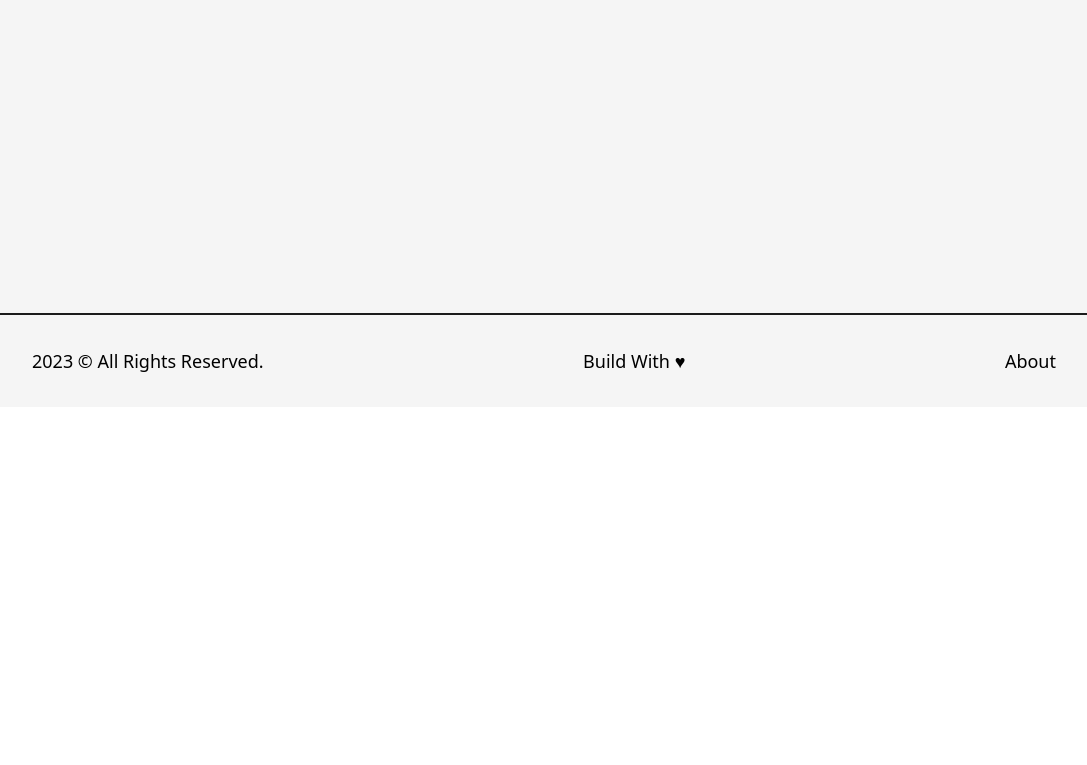
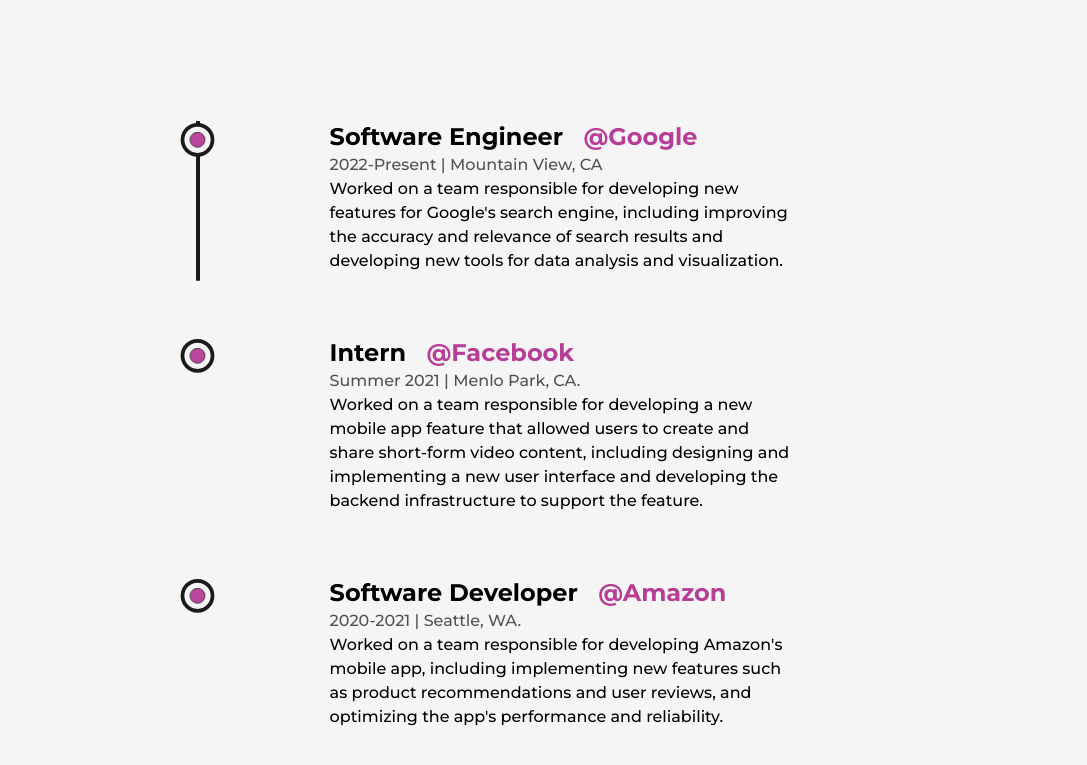
Before and after one commit to karimosman181/learn-nextjs, a Next.js app: page /about in a window 1280 px wide. Shown: the part 2443-3208 px from the top of the page, without its empty margins (96-1183 px from the left). Before the commit the page ends 2850 px from the top, so only its background shows below. Built offline with nearby package versions, Linux system fonts and the light colour scheme.

Commit message:
about page changes

```diff
--- /dev/null
+++ b/src/components/Education.js
@@ -0,0 +1,5 @@
+import React from "react";
+
+const Education = () => {};
+
+export default Education;
--- a/src/components/Experience.js
+++ b/src/components/Experience.js
@@ -1,29 +1,80 @@
-import React from "react";
+import React, { useRef } from "react";
+import { motion, useScroll } from "framer-motion";
+import Lilicon from "./Lilcon";
 
 const Details = ({ position, company, time, address, work }) => {
+  const ref = useRef(null);
   return (
-    <li>
-      <div>
-        <h3>
-          {position} &nbsp; @{company}
+    <li
+      ref={ref}
+      className="my-8 first:mt-0 last:mb-0 w-[60%] mx-auto flex flex-col items-center justify-betwee"
+    >
+      <Lilicon reference={ref} />
+      <motion.div
+        initial={{ y: 50 }}
+        whileInView={{ y: 0 }}
+        transition={{ duration: 0.5, type: "spring" }}
+      >
+        <h3 className="capitalize font-bold text-2xl">
+          {position} &nbsp;{" "}
+          <span className=" text-primary capitalize"> @{company} </span>
         </h3>
-        <span>
+        <span className=" capitalize font-medium text-dark/75">
           {time} | {address}
         </span>
-        <p>{work}</p>
-      </div>
+        <p className=" font-medium w-full">{work}</p>
+      </motion.div>
     </li>
   );
 };
 
 const Experience = () => {
+  const ref = useRef(null);
+  const { scrollYProgress } = useScroll({
+    target: ref,
+    offset: ["start end", "center start"],
+  });
+
   return (
     <div className="my-64">
       <h2 className="font-bold text-8xl mb-32 w-full text-center">
         Experience
       </h2>
 
-      <div className=""></div>
+      <div ref={ref} className="w-[75%] mx-auto relative">
+        <motion.div
+          style={{ scaleY: scrollYProgress }}
+          className=" absolute left-9 top-0 w-[4px] h-full bg-dark origin-top"
+        />
+        <ul className=" w-full flex flex-col items-start justify-between ml-4">
+          <Details
+            position="Software Engineer"
+            company="Google"
+            time="2022-Present"
+            address="Mountain View, CA"
+            work="Worked on a team responsible for developing new features for Google's
+search engine, including improving the accuracy and relevance of search results and
+developing new tools for data analysis and visualization."
+          />
+          <Details
+            position="Intern"
+            company="Facebook"
+            time="Summer 2021 "
+            address="Menlo Park, CA."
+            work="Worked on a team responsible for developing a new mobile app feature that allowed users to create and
+share short-form video content, including designing and implementing a new user interface and developing
+the backend infrastructure to support the feature."
+          />
+          <Details
+            position="Software Developer"
+            company="Amazon"
+            time="2020-2021"
+            address="Seattle, WA."
+            work="Worked on a team responsible for developing Amazon's mobile app, including implementing new features such
+as product recommendations and user reviews, and optimizing the app's performance and reliability."
+          />
+        </ul>
+      </div>
     </div>
   );
 };
--- /dev/null
+++ b/src/components/Lilcon.js
@@ -0,0 +1,42 @@
+import React, { useRef } from "react";
+import { motion, useScroll } from "framer-motion";
+
+const Lilicon = ({ reference }) => {
+  const { scrollYProgress } = useScroll({
+    target: reference,
+    offset: ["center end", "center center"],
+  });
+
+  return (
+    <figure className=" absolute left-0 stroke-dark">
+      <svg
+        className=" -rotate-90"
+        width="75"
+        height="75"
+        viewBox="0 0 100 100 "
+      >
+        <circle
+          cx="75"
+          cy="50"
+          r="20"
+          className=" stroke-primary stroke-1 fill-none"
+        />
+        <motion.circle
+          cx="75"
+          cy="50"
+          r="20"
+          className=" stroke-[5px] fill-light"
+          style={{ pathLength: scrollYProgress }}
+        />
+        <circle
+          cx="75"
+          cy="50"
+          r="10"
+          className=" animate-pulse stroke-1 fill-primary"
+        />
+      </svg>
+    </figure>
+  );
+};
+
+export default Lilicon;
--- a/src/components/Skills.js
+++ b/src/components/Skills.js
@@ -7,8 +7,10 @@
       className="flex items-center justify-center  rounded-full font-semibold bg-dark text-light p-8  shadow-dark cursor-pointer px-6 py-3 absolute "
       whileHover={{ scale: 1.05 }}
       initial={{ x: 0, y: 0 }}
-      animate={{ x: x, y: y }}
+      whileInView={{ x: x, y: y }}
       transition={{ duration: 1.5 }}
+      //animate once uncomment below
+      // viewport={{once:true}}
     >
       {name}
     </motion.div>
--- a/src/pages/about.js
+++ b/src/pages/about.js
@@ -5,7 +5,7 @@
 import React, { useEffect, useRef } from "react";
 import profilePic from "../../public/images/profile/developer-pic-2.jpg";
 import { useInView, useMotionValue, useSpring } from "framer-motion";
-import Skills from "@/components/skills";
+import Skills from "@/components/Skills";
 import Experience from "@/components/Experience";
 
 const AnimatedNumbers = ({ values }) => {
```
